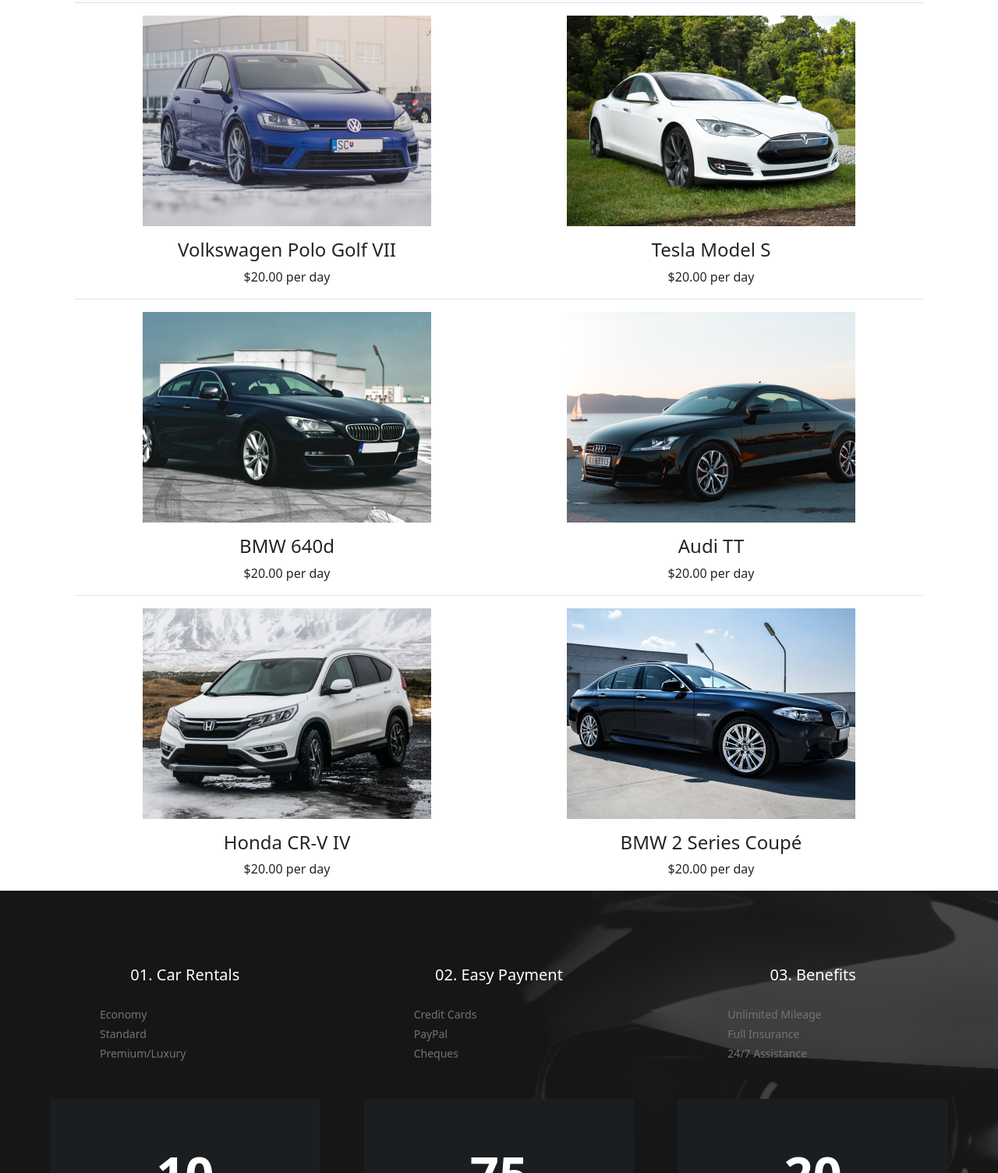
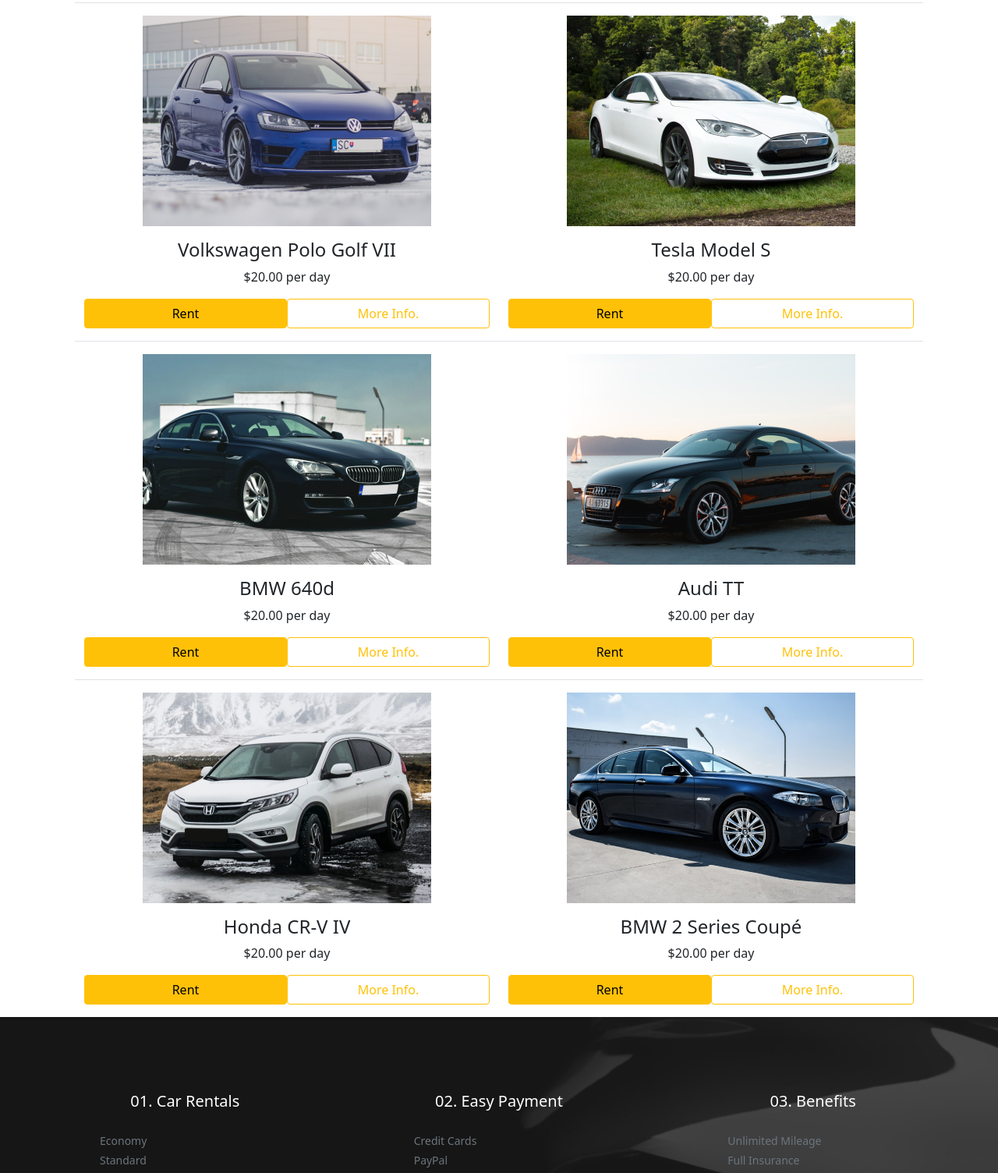
Before and after one commit to Andres6936/CarRental.Prototype, a plain HTML site: page index.html in a window 1280 px wide. Shown: the part 935-2439 px from the top of the page at 78% size. Drawn offline with Linux system fonts and the light colour scheme.

Commit message:
Added buttons for rent the car or see more information

```diff
--- a/index.html
+++ b/index.html
@@ -77,40 +77,64 @@
 </section>
 
 <section class="row row-cols-1 row-cols-sm-2 row-cols-xxl-3 text-center mx-sm-5 px-5 p-xxl-5">
-    <div class="col border-top pt-3">
+    <div class="col border-top py-3">
         <img class="img-fluid" src="img/jpg/Volkswagen.jpg" alt="Vehicle">
         <h4 class="mt-3">Volkswagen Polo Golf VII</h4>
         <p>$20.00 per day</p>
+        <div class="row row-cols-2 gx-5 px-4">
+            <button class="col btn btn-warning">Rent</button>
+            <button class="col btn btn-outline-warning">More Info.</button>
+        </div>
     </div>
 
-    <div class="col border-top pt-3">
+    <div class="col border-top py-3">
         <img class="img-fluid" src="img/jpg/Tesla.jpg" alt="Vehicle">
         <h4 class="mt-3">Tesla Model S</h4>
         <p>$20.00 per day</p>
+        <div class="row row-cols-2 gx-5 px-4">
+            <button class="col btn btn-warning">Rent</button>
+            <button class="col btn btn-outline-warning">More Info.</button>
+        </div>
     </div>
 
-    <div class="col border-top pt-3">
+    <div class="col border-top py-3">
         <img class="img-fluid" src="img/jpg/BMW.jpg" alt="Vehicle">
         <h4 class="mt-3">BMW 640d</h4>
         <p>$20.00 per day</p>
+        <div class="row row-cols-2 gx-5 px-4">
+            <button class="col btn btn-warning">Rent</button>
+            <button class="col btn btn-outline-warning">More Info.</button>
+        </div>
     </div>
 
-    <div class="col border-top pt-3">
+    <div class="col border-top py-3">
         <img class="img-fluid" src="img/jpg/Audi.jpg" alt="Vehicle">
         <h4 class="mt-3">Audi TT</h4>
         <p>$20.00 per day</p>
+        <div class="row row-cols-2 gx-5 px-4">
+            <button class="col btn btn-warning">Rent</button>
+            <button class="col btn btn-outline-warning">More Info.</button>
+        </div>
     </div>
 
-    <div class="col border-top pt-3">
+    <div class="col border-top py-3">
         <img class="img-fluid" src="img/jpg/Honda.jpg" alt="Vehicle">
         <h4 class="mt-3">Honda CR-V IV</h4>
         <p>$20.00 per day</p>
+        <div class="row row-cols-2 gx-5 px-4">
+            <button class="col btn btn-warning">Rent</button>
+            <button class="col btn btn-outline-warning">More Info.</button>
+        </div>
     </div>
 
-    <div class="col border-top pt-3">
+    <div class="col border-top py-3">
         <img class="img-fluid" src="img/jpg/Series.jpg" alt="Vehicle">
         <h4 class="mt-3">BMW 2 Series Coupé</h4>
         <p>$20.00 per day</p>
+        <div class="row row-cols-2 gx-5 px-4">
+            <button class="col btn btn-warning">Rent</button>
+            <button class="col btn btn-outline-warning">More Info.</button>
+        </div>
     </div>
 </section>
 
```
